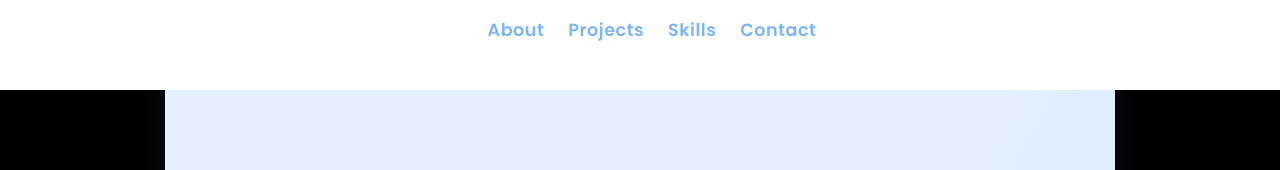
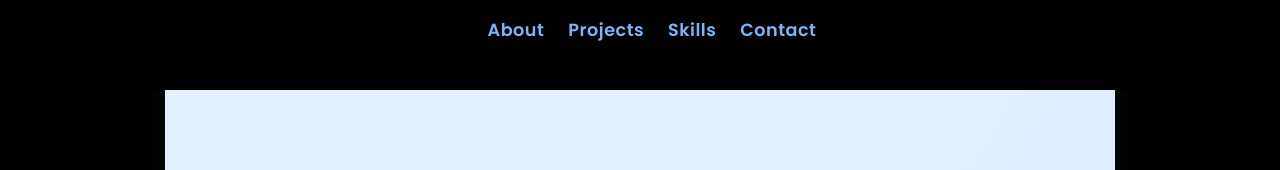
Before and after one commit to LuthoMay/Portfolio., a plain HTML site: page index.html in a window 1280 px wide. Shown: the top 170 px of the page. Drawn offline with nearby package versions, Linux system fonts and the light colour scheme.

Commit message:
Update style.css

```diff
--- a/style.css
+++ b/style.css
@@ -26,7 +26,7 @@ nav {
   top: 0;
   width: 100%;
   z-index: 1000;
-  background-color: #fff; /* optional for visibility */
+  background-color: #000000; /* optional for visibility */
 }
 
 
```
